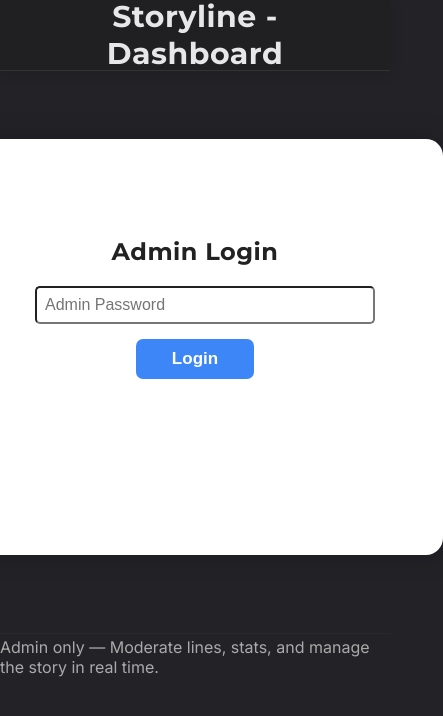
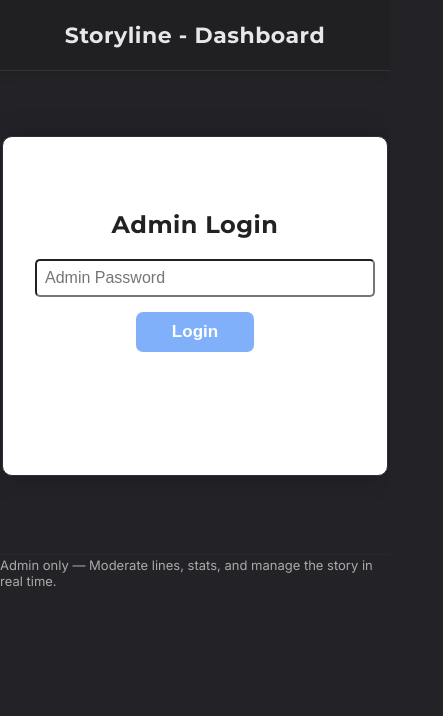
Before and after one commit to MadManPetr1/Storyline, a React (Create React App) app in the folder client/: page /admin in a window 390 px wide. Shown: the top 716 px of the page, 443 px wide, since content can reach past the window. Built offline with nearby package versions, Linux system fonts and the light colour scheme.

Commit message:
Mobile Friendly Update 1.1.0

```diff
--- a/client/src/App.css
+++ b/client/src/App.css
@@ -1,16 +1,16 @@
+/* ---------- RESET ---------- */
 body {
   margin: 0;
   padding: 0;
   font-family: 'Inter', 'Segoe UI', Arial, sans-serif;
+  background: #232327;
 }
 
-/* Theme container */
+/* ---------- THEME CONTAINER ---------- */
 .app {
   min-height: 100vh;
   transition: background 0.3s, color 0.3s;
 }
-
-/* Dark/Light mode switches */
 .app.dark {
   background: #232327;
   color: #e7e7ea;
@@ -20,7 +20,7 @@ body {
   color: #111;
 }
 
-/* Header */
+/* ---------- HEADER ---------- */
 .header {
   width: 100vw;
   display: flex;
@@ -38,28 +38,33 @@ body {
   background: #fff;
   border-bottom: 1px solid #ddd;
 }
-
 .header-title {
   flex: 1;
   text-align: center;
+  font-family: 'Montserrat', 'Inter', 'Segoe UI', Arial, sans-serif;
   font-weight: 700;
   font-size: 30px;
   letter-spacing: 1px;
 }
 
+/* ---------- TYPOGRAPHY ---------- */
 body, .app {
   font-family: 'Inter', 'Segoe UI', Arial, sans-serif;
 }
-
-/* Headings (main title, h1, .header-title) */
-.header-title,
-h1, h2, h3, h4 {
+h1, h2, h3, h4, .header-title {
   font-family: 'Montserrat', 'Inter', 'Segoe UI', Arial, sans-serif;
   font-weight: 700;
   letter-spacing: 0.5px;
 }
+.username {
+  font-family: 'JetBrains Mono', 'Fira Mono', 'Menlo', 'monospace';
+  font-size: 13px;
+  letter-spacing: 0.02em;
+  color: #555;
+  opacity: 0.75;
+}
 
-/* Main Columns */
+/* ---------- MAIN LAYOUT ---------- */
 .main-columns {
   display: flex;
   justify-content: center;
@@ -67,12 +72,25 @@ h1, h2, h3, h4 {
   gap: 3vw;
   margin: 60px 0 0 0;
 }
+@media (max-width: 900px) {
+  .main-columns {
+    flex-direction: column;
+    align-items: center;
+    gap: 24px;
+    margin: 24px 0 0 0;
+  }
+}
 
-/* Panels and Cards */
+/* ---------- PANELS & CARDS ---------- */
 .panel, .add-panel, .story-card {
-  border-radius: 14px;
-  box-shadow: 0 0 18px #1117;
+  border-radius: 17px;
+  box-shadow: 0 6px 24px #1112, 0 1.5px 8px #4062ff18;
   margin-top: 8px;
+  border: 1.5px solid #2c2c33;
+  transition: box-shadow 0.15s, border 0.15s;
+}
+.app.light .panel, .app.light .add-panel, .app.light .story-card {
+  border: 1.5px solid #e4e4ef;
 }
 
 .panel {
@@ -102,6 +120,7 @@ h1, h2, h3, h4 {
   box-shadow: 0 0 24px #0e0e2177;
   padding: 38px;
   margin-bottom: 18px;
+  transition: box-shadow 0.15s;
 }
 .app.light .story-card {
   background: #fff;
@@ -126,7 +145,7 @@ h1, h2, h3, h4 {
   color: #222;
 }
 
-/* Inputs */
+/* ---------- INPUTS ---------- */
 .username-input {
   border-radius: 6px;
   padding: 6px 9px;
@@ -138,10 +157,20 @@ h1, h2, h3, h4 {
   outline: 1.5px solid #8882;
   margin-right: 10px;
   flex: 1;
+  transition: box-shadow 0.16s, outline 0.16s;
 }
 .app.light .username-input {
   background: #f5f6fb;
   color: #111;
+}
+input:focus, textarea:focus {
+  outline: 2px solid #3d86f8;
+  box-shadow: 0 0 0 2px #6ea9fa33;
+  background: #f9fbff;
+}
+.app.dark input:focus, .app.dark textarea:focus {
+  background: #252634;
+  outline: 2px solid #376fd1;
 }
 
 .color-picker {
@@ -151,8 +180,10 @@ h1, h2, h3, h4 {
   background: none;
   box-shadow: 0 0 6px #2225;
   border-radius: 5px;
+  cursor: pointer;
 }
 
+/* ---------- TEXTAREA ---------- */
 .line-textarea {
   width: 100%;
   min-height: 72px;
@@ -166,13 +197,17 @@ h1, h2, h3, h4 {
   font-size: 16px;
   margin-bottom: 8px;
   box-shadow: 0 1px 8px #0002;
+  transition: background 0.15s;
 }
 .app.light .line-textarea {
   background: #f9f9fa;
   color: #222;
 }
 
-/* Add Line Button */
+/* ---------- BUTTONS ---------- */
+button, .add-line-btn {
+  transition: background 0.2s, box-shadow 0.18s, transform 0.13s, opacity 0.16s;
+}
 .add-line-btn {
   width: 90%;
   padding: 13px 0;
@@ -186,24 +221,43 @@ h1, h2, h3, h4 {
   box-shadow: 0 2px 10px #3464c420;
   cursor: pointer;
 }
-.add-line-btn:disabled {
+.add-line-btn:hover:not(:disabled) {
+  background: #2462d8;
+  box-shadow: 0 4px 14px #2057d110;
+  transform: translateY(-2px) scale(1.03);
+}
+.add-line-btn:active {
+  background: #1b4c9c;
+}
+.add-line-btn:disabled, button:disabled {
   background: #bbb;
   color: #fff;
   cursor: not-allowed;
+  opacity: 0.65;
   box-shadow: none;
 }
 
-/* Story Line */
+/* ---------- STORY LINE (MESSAGE) ---------- */
 .story-line {
   margin-bottom: 13px;
   padding: 8px;
   background: #fafaff;
   border-radius: 6px;
   border-bottom: 3px solid #aaa;
+  box-shadow: 0 1.5px 6px #1111;
+  transition: background 0.16s, box-shadow 0.13s, transform 0.13s;
 }
 .app.light .story-line {
   background: #fafaff;
   color: #222;
+}
+.story-line:hover {
+  background: #f4f6ff;
+  box-shadow: 0 1px 8px #3d86f820;
+  transform: translateY(-1px) scale(1.01);
+}
+.app.dark .story-line:hover {
+  background: #232334;
 }
 .story-line .username {
   font-size: 13px;
@@ -211,7 +265,18 @@ h1, h2, h3, h4 {
   color: #555;
 }
 
-/* Footer */
+/* ---------- FEEDBACK MESSAGES ---------- */
+.fade-message {
+  animation: fadeInOut 2.2s forwards;
+}
+@keyframes fadeInOut {
+  0% { opacity: 0; }
+  20% { opacity: 1; }
+  80% { opacity: 1; }
+  100% { opacity: 0; }
+}
+
+/* ---------- FOOTER ---------- */
 .footer {
   width: 100vw;
   min-height: 46px;
@@ -228,3 +293,76 @@ h1, h2, h3, h4 {
   color: #555;
   border-top: 1px solid #e2e2e2;
 }
+
+/* ---------- SCROLLBAR (THEMED) ---------- */
+::-webkit-scrollbar {
+  width: 8px;
+  background: #f4f4f9;
+}
+.app.dark ::-webkit-scrollbar {
+  background: #232327;
+}
+::-webkit-scrollbar-thumb {
+  background: #c2c2dc;
+  border-radius: 4px;
+}
+.app.dark ::-webkit-scrollbar-thumb {
+  background: #3a3a40;
+}
+
+/* ---------- RESPONSIVENESS ---------- */
+@media (max-width: 1200px) {
+  .main-columns {
+    gap: 1.5vw;
+  }
+  .story-card { max-width: 98vw; }
+  .panel, .add-panel { max-width: 98vw; }
+}
+
+@media (max-width: 900px) {
+  .main-columns {
+    flex-direction: column;
+    align-items: center;
+    gap: 24px;
+    margin: 16px 0 0 0;
+  }
+  .panel, .add-panel, .story-card {
+    min-width: unset;
+    max-width: 98vw;
+    width: 98vw;
+    box-sizing: border-box;
+  }
+  .story-card {
+    padding: 24px 6vw 24px 6vw;
+    min-width: 0;
+  }
+}
+
+@media (max-width: 600px) {
+  .header-title { font-size: 22px; }
+  .main-columns {
+    gap: 10px;
+    margin: 8px 0 0 0;
+  }
+  .panel, .add-panel, .story-card {
+    border-radius: 10px;
+    margin-top: 5px;
+    padding: 13px 4vw;
+    min-width: 0;
+    width: 98vw;
+    max-width: 99vw;
+  }
+  .story-card {
+    padding: 13px 4vw 18px 4vw;
+  }
+  .footer {
+    font-size: 13px;
+    min-height: 36px;
+  }
+}
+
+/* ---------- CUSTOM NEXT RESET (OPTIONAL) ---------- */
+.next-reset-label    { font-weight: 700; font-size: 17px; margin-bottom: 3px; }
+.next-reset-date     { color: #ed3131; font-weight: 800; font-size: 18px; }
+.next-reset-countdown{ color: #ed3131; font-weight: 600; font-size: 16px; margin-top: 3px; }
+.next-reset-note     { color: #ed3131; font-weight: 600; font-size: 15px; margin-top: 6px; }
```
Also changed, not shown: 1 other file (tests, documents, lock files or other folders).
